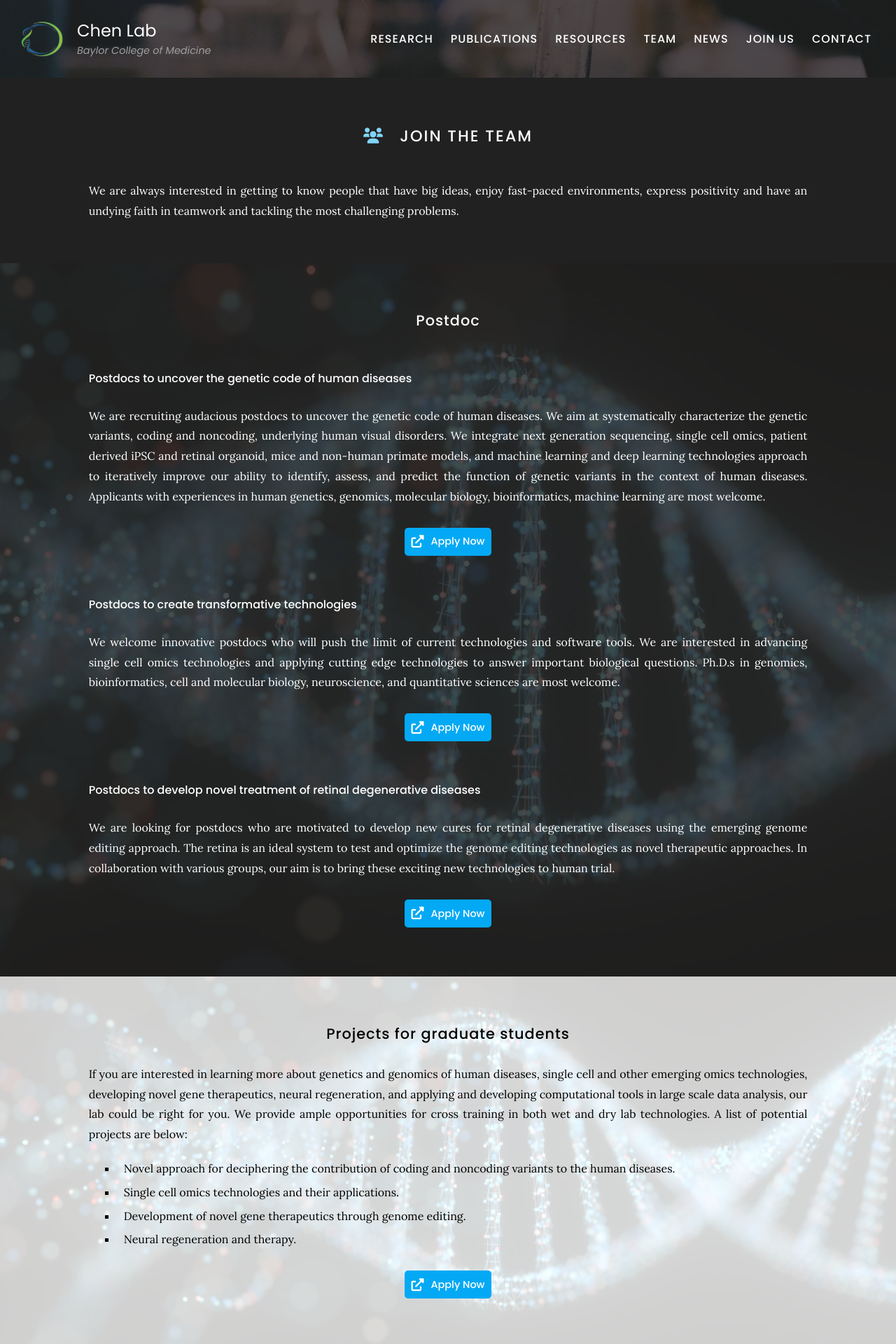
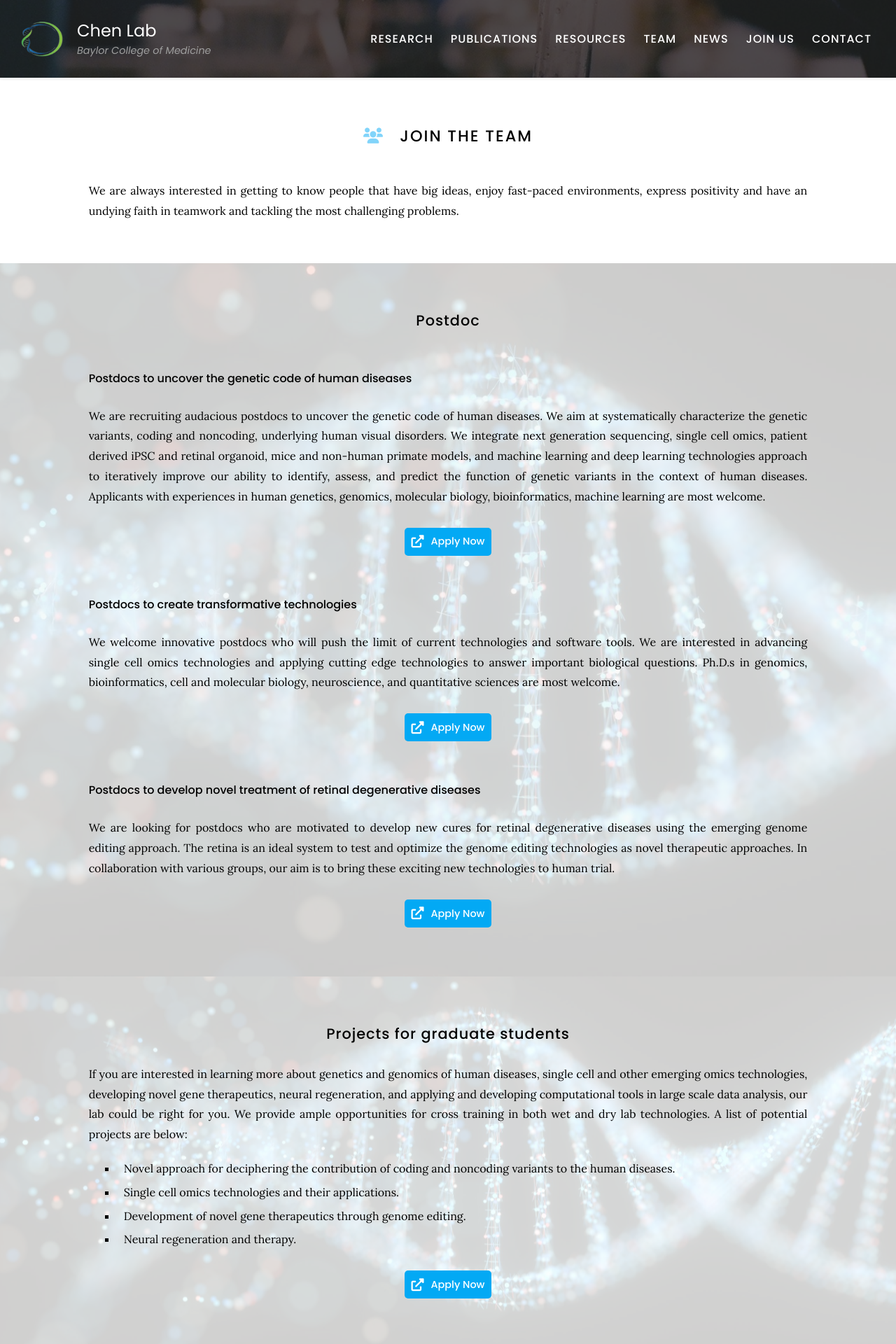
Before and after one commit to wmeng1018/Chen-lab-website, a Jekyll site: the page built from Join us/index.md, in a window 1280 px wide. Shown: the top 1920 px of the page at 70% size. Built offline with Jekyll 4.4.1, drawn with Linux system fonts in a browser that asks for light colours; grey boxes are pictures that could not be loaded.

Commit message:
Update index.md

```diff
--- a/Join us/index.md
+++ b/Join us/index.md
@@ -4,12 +4,11 @@
   order: 6
   tooltip: We're hiring!
 ---
-{% include section.html dark=true%}
 # <i class="fas fa-users"></i>Join The Team
 
 We are always interested in getting to know people that have big ideas, enjoy fast-paced environments, express positivity and have an undying faith in teamwork and tackling the most challenging problems.
 
-{% include section.html background="images/banner.jpg" dark=true%}
+{% include section.html background="images/banner.jpg"%}
 ## Postdoc
 #### Postdocs to uncover the genetic code of human diseases
 
```
